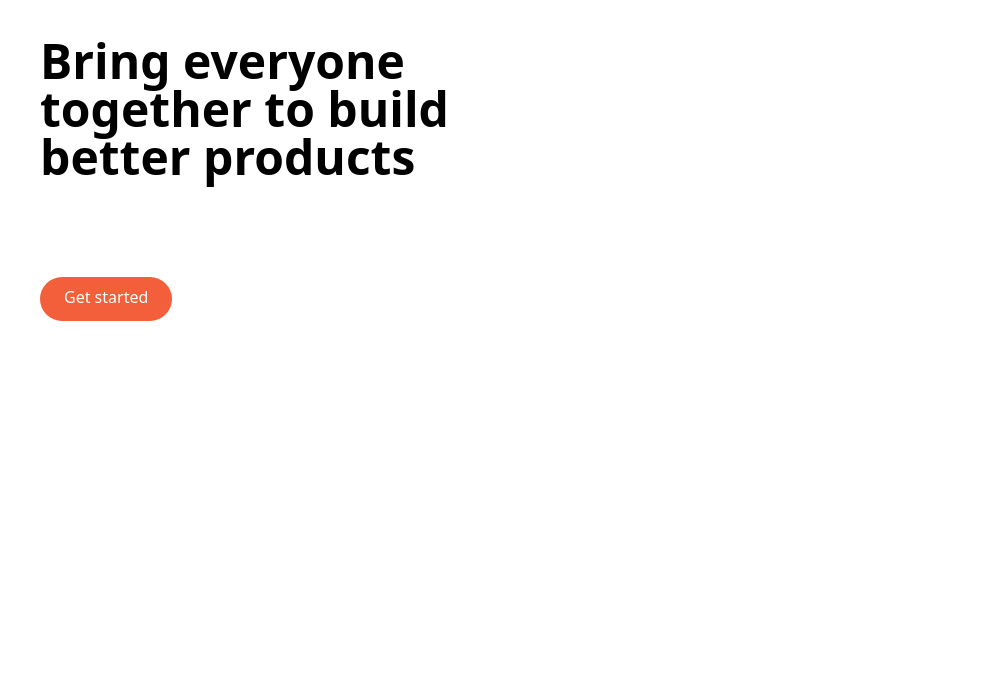
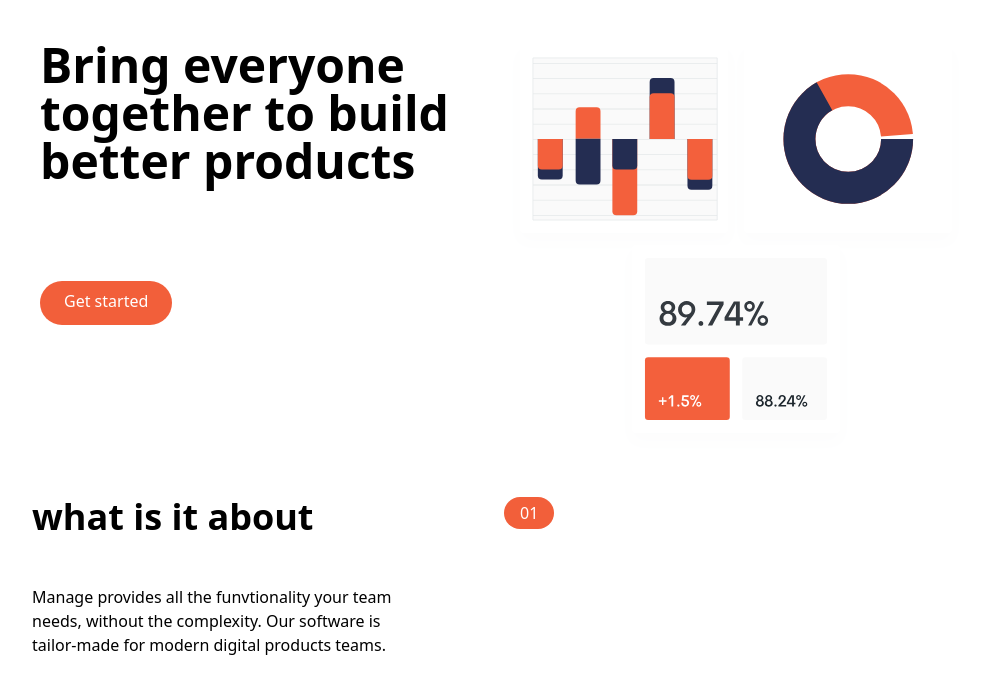
Before and after one commit to kod-python/landinpage-tailwind, a website: page index.html in a window 1280 px wide. Shown: the part 95-788 px from the top of the page, without its empty margins (136-1135 px from the left). Drawn offline with Linux system fonts and the light colour scheme.

Commit message:
second commit

```diff
--- a/index.html
+++ b/index.html
@@ -66,13 +66,68 @@
 
 <!-- image -->
 
-<div></div>
+<div class="md:w-1/2">
+<img src="img/illustration-intro.svg" alt="">
+
+</div>
 
 
     </div>
 
 </section>
 
+<!-- features -->
+<section id="features">
+<!-- Flex Container -->
+
+<div class="container flex flex-col px-4 mx-auto mt-10 space-y-12 md:space-y-0 md:flex-row">
+    <!-- what is different -->
+
+    <div class="flex-col space-y-12 md:w-1/2">
+ <h2 class="max-w-md text-4xl font-bold text-center md:text-left">
+    what is it about
+ </h2>
+
+<p class="max-w-sm text-center text-darkGrayBlue md:text-left">
+Manage provides all the funvtionality your team needs,
+without the
+complexity. Our software is tailor-made for modern digital
+products
+teams.
+</p>
+    </div>
+
+
+<!-- Numbered List -->
+<div class="flex flex-col space-y-8 md:w-1/2">
+
+    <div class="flex flex-col space-y-3 md:space-y-0 md:space-x-6 md:flex-row">
+<!-- heading -->
+
+<div class="rounded-l-full bg-bg-brightRedLight md:bg-transparent">
+    <div class="flex items-center space-x-2">
+        <div class="px-4 py-2 text-white rounded-full md:py-1 bg-brightRed">
+
+            01
+        </div>
+
+        <h3 class="text-base font-bold md:mb-4 md:hidden">
+            Track Company-wide progress
+        </h3>
+    </div>
+</div>
+
+    </div>
+
+
+
+
+</div>
+
+
+</div>
+
+</section>
 
 </body>
 </html>
```
Also changed, not shown: css/main.css.
